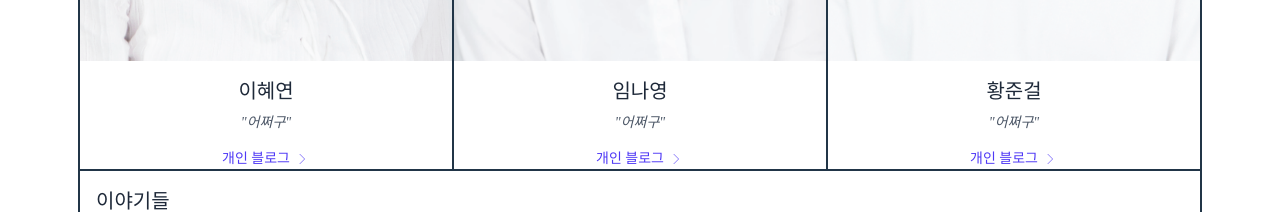
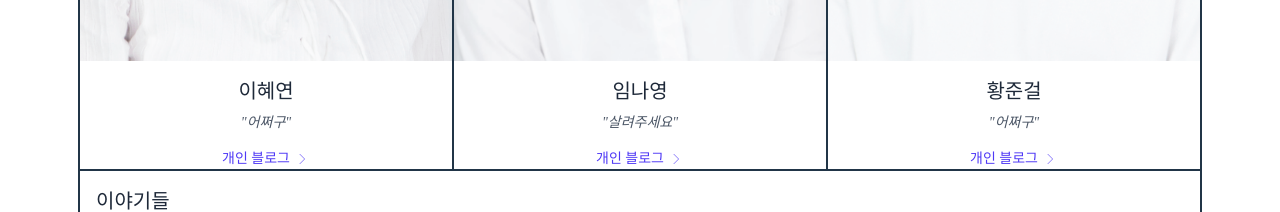
Before and after one commit to jungeol-h/bulggulweb, a React (Vite) app: page / in a window 1280 px wide. Shown: the part 2929-3141 px from the top of the page. Built offline with nearby package versions, Linux system fonts and the light colour scheme; a web font is replaced by a local one.

Commit message:
임나영의 코멘트를 "살려주세요"로 수정

```diff
--- a/src/data/members.js
+++ b/src/data/members.js
@@ -9,7 +9,7 @@ export const members = [
   {
     name: "임나영",
     image: "/images/nayoung.png",
-    comment: "어쩌구",
+    comment: "살려주세요",
     notionUrl: "https://example.com/nayoung",
   },
   {
```
